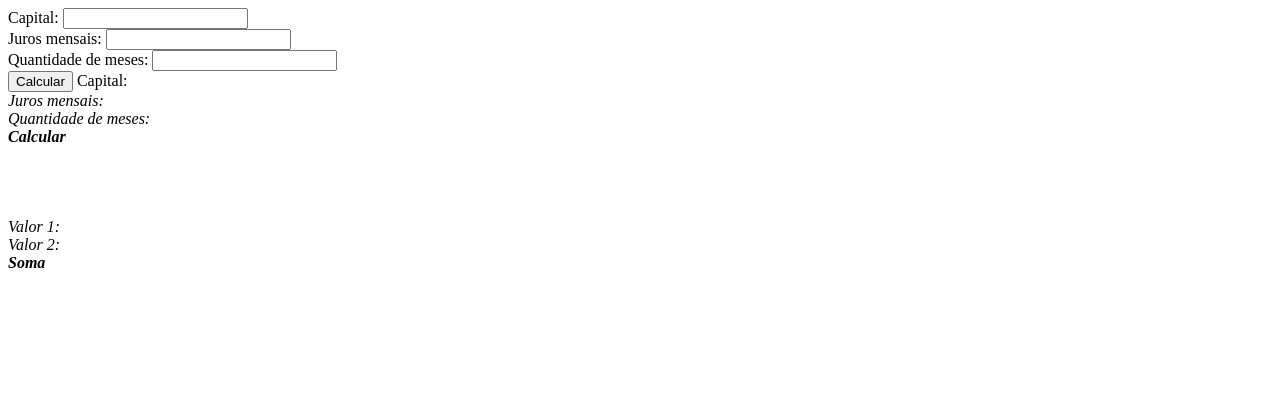
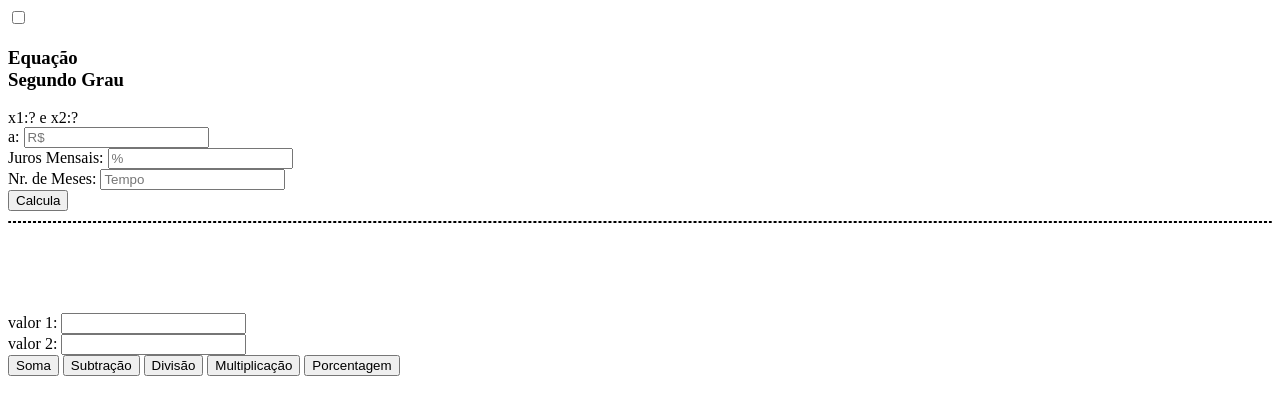
Before and after one commit to gabrielhenriqueortela/primeirog_3t, a plain HTML site: page index.html in a window 1280 px wide. Drawn offline with Linux system fonts and the light colour scheme.

Commit message:
09/11/22

```diff
--- a/index.html
+++ b/index.html
@@ -1,44 +1,44 @@
 <!DOCTYPE html>
 <html lang="pt-br">
+
 <head>
-    <meta charset="UTF-8">
-    <meta http-equiv="X-UA-Compatible" content="IE=edge">
-    <meta name="viewport" content="width=device-width, initial-scale=1.0">
-    <title>Primeiro G</title>
-    <script src="estudo.js"></script>
+   <meta charset="UTF-8">
+   <meta http-equiv="X-UA-Compatible" content="IE=edge">
+   <meta name="viewport" content="width=device-width, initial-scale=1.0">
+   <title>Primeiro G</title>
+   <script src="estudo.js"></script>
+   <link rel="stylesheet" href="geral.css">
 </head>
+
 <body>
+   <input type="checkbox" id="input-calcESG">
+   <div class="calcEq">
+      <label for="input-calcESG">
+         <h3>Equação<br>Segundo Grau</h3>
+      </label>
+      <div class="calcESG">
+      <div id="spRaiz">
+         <span id="Raiz">x1:? e x2:?</span>
+      </div>
+      a: <input id="a"      Capital: <input id="valor" placeholder="R$" type="text"> <br>
+      Juros Mensais: <input id="juros" placeholder="%" type="text"> <br>
+      Nr. de Meses: <input id="meses" placeholder="Tempo" type="text"> <br>
+      <button onclick="total()">Calcula</button>
+      <div id="spLista">
+         <span id="ListaMes"></span>
+      </div>
+   </div>
+   </div>
 
-    Capital: <input id="capital" type="text"><br>
-    Juros mensais: <input id="juros" type="text"><br>
-    Quantidade de meses: <input id="meses" type="text"><br>
-    <button onclick="total()">Calcular</button>
+   <br><br><br>
+   <span id="resultado"></span><br><br>
+   valor 1: <input id="v1" type="text"><br>
+   valor 2: <input id="v2" type="text"><br>
+   <button onclick="adicao()">Soma</button>
+   <button onclick="subtracao()">Subtração</button>
+   <button onclick="divisao()">Divisão</button>
+   <button onclick="multiplicacao()">Multiplicação</button>
+   <button onclick="porcentagem()">Porcentagem</button>
+</body>
 
-
-</body>
 </html>
-
-
-  <!DOCTYPE html >
- <html lang= " pt-br ">
- <head >
- <meta charset= " UTF-8 ">
- <meta http-equiv= " X-UA-Compatible " content= " IE=edge ">
- <meta name= " viewport " content= " width=device-width , initial-scale=1.0 ">
- <title > Primeiro </title >
- <s cript src= " estudo.js "></s cript >
- </head >
- <body>
- Capital: <i nput id=" capital " type= " text "><br>
- Juros mensais: <i nput id=" juros " type= " text "><br>
- Quantidade de meses: <i nput id=" meses " type= " text "><br>
- <b utton onclick= " total ()"> Calcular </b utton >
-
- <br><br><br>
- <span id=" resultado "><span ><br><br>
- Valor 1: <i nput id="v1" type= " text "><br>
- Valor 2: <i nput id="v2" type= " text "><br>
- <b utton onclick= " soma ()"> Soma </b utton >
-
- </body >
- </html >
```
